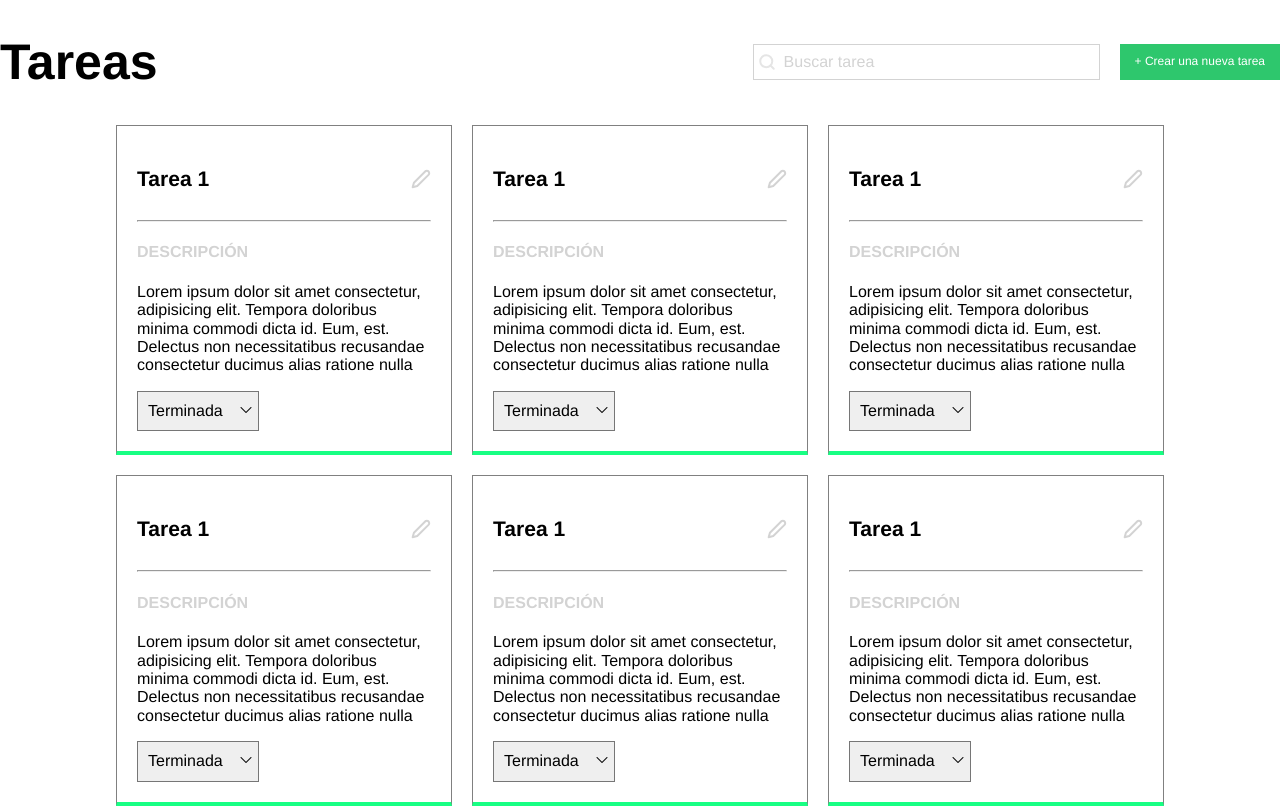
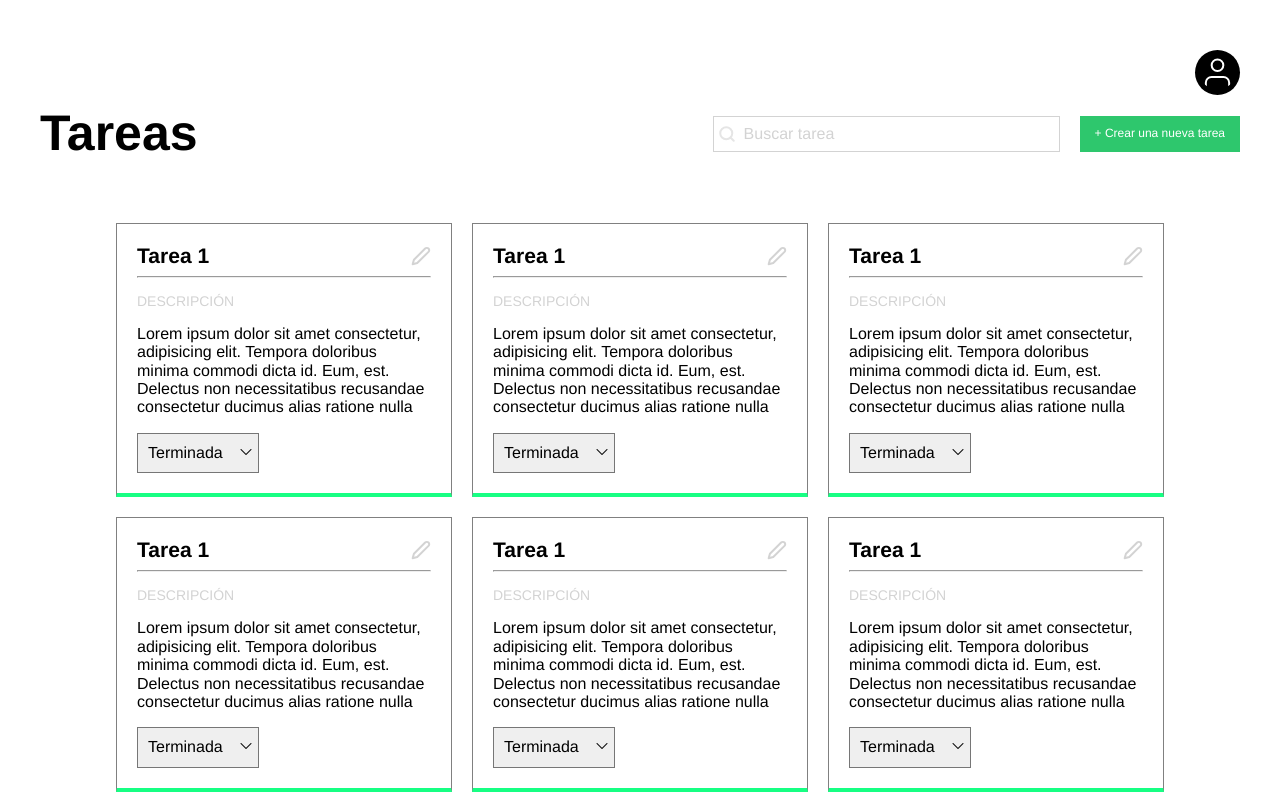
Before and after one commit to franciscovento/academlo-crud-test, a React (Create React App) app: page / in a window 1280 px wide. Shown: the top 808 px of the page. Built offline with nearby package versions, Linux system fonts and the light colour scheme.

Commit message:
instaled react router

```diff
--- a/package.json
+++ b/package.json
@@ -8,6 +8,7 @@
     "@testing-library/user-event": "^13.5.0",
     "react": "^17.0.2",
     "react-dom": "^17.0.2",
+    "react-router-dom": "^6.2.1",
     "react-scripts": "5.0.0",
     "web-vitals": "^2.1.4"
   },
--- a/src/App.js
+++ b/src/App.js
@@ -1,21 +1,19 @@
 import './App.css';
 import Header from './components/header/Header';
 import TaskCard from './components/taskCard/TaskCard';
+import LoginPage from './views/loginPage/LoginPage';
+import AllTasksPage from './views/tasksPage/AllTasksPage';
+import { HashRouter as Router, Routes, Route  } from 'react-router-dom';
+import NotFoundPage from './views/notFoundPage/NotFoundPage';
 
 function App() {
   return (
-    <div className="App container-content">
-      <Header />
-      <div className='taskContainer'>
-      <TaskCard />
-      <TaskCard />
-      <TaskCard />
-      <TaskCard />
-      <TaskCard />
-      <TaskCard />
-      <TaskCard />
-      </div>
-
+    <div className="App">
+        <Routes>
+          <Route path='/' element={<><Header /><AllTasksPage /></>} />
+          <Route path='login' element={<LoginPage />} />
+          <Route path='*' element={<NotFoundPage />} />
+        </Routes>
     </div>
   );
 }
--- a/src/components/header/Header.js
+++ b/src/components/header/Header.js
@@ -4,7 +4,15 @@ import searchIcon from '../../assets/search 1.svg'
 
 const Header = () => {
   return (
-    <div className='header'>
+    <>
+    <div className='header container-content'>
+      <div className='header__top'>
+        <svg width="35" height="35" viewBox="0 0 35 35" fill="none" xmlns="http://www.w3.org/2000/svg">
+        <path d="M29.1666 30.625V27.7083C29.1666 26.1612 28.552 24.6775 27.458 23.5835C26.3641 22.4896 24.8803 21.875 23.3333 21.875H11.6666C10.1195 21.875 8.63576 22.4896 7.5418 23.5835C6.44783 24.6775 5.83325 26.1612 5.83325 27.7083V30.625" stroke="white" stroke-width="2" stroke-linecap="round" stroke-linejoin="round"/>
+        <path d="M17.4998 16.0417C20.7215 16.0417 23.3332 13.43 23.3332 10.2083C23.3332 6.98667 20.7215 4.375 17.4998 4.375C14.2782 4.375 11.6665 6.98667 11.6665 10.2083C11.6665 13.43 14.2782 16.0417 17.4998 16.0417Z" stroke="white" stroke-width="2" stroke-linecap="round" stroke-linejoin="round"/>
+        </svg>
+      </div>
+      <div className='header__bottom'>
         <h1 className='header__title'>Tareas</h1>
         <div className='header__right'>
           <div className='header__rigth__search'>
@@ -14,6 +22,8 @@ const Header = () => {
           <Button> + Crear una nueva tarea</Button>
         </div>
       </div>
+    </div>
+    </>
   )
 }
 
--- a/src/components/header/header.css
+++ b/src/components/header/header.css
@@ -1,4 +1,19 @@
 .header {
+  padding-bottom: 50px;
+}
+.header__top {
+  padding-top: 50px;
+  display: flex;
+  justify-content: flex-end;
+}
+
+.header__top svg {
+  border-radius: 50%;
+  background-color: black;
+  padding: 5px;
+}
+
+.header__bottom {
   display: flex;
   align-items: center;
   justify-content: space-between;
@@ -8,6 +23,7 @@
 .header__title {
   font-size: 50px;
   font-weight: bold;
+  margin: 10px 0;
 }
 
 .header__right {
--- a/src/components/taskCard/taskCard.css
+++ b/src/components/taskCard/taskCard.css
@@ -11,12 +11,19 @@
   font-size: 18px;
 }
 
+.taskCard__top h3 {
+  margin: 0;
+}
+
 .taskCard__description {
 }
 
 .taskCard__description h4 {
   color: #d3d3d3;
   text-transform: uppercase;
+  margin: 15px 0 0 0;
+  font-weight: 400;
+  font-size: 14px;
 }
 
 .taskCard_select {
--- a/src/index.css
+++ b/src/index.css
@@ -354,7 +354,7 @@ template {
 /* !! Custom global css */
 
 .container-content {
-  max-width: 1350px;
+  max-width: 1200px;
   margin: auto;
 }
 
--- a/src/index.js
+++ b/src/index.js
@@ -1,11 +1,24 @@
-import React from 'react';
-import ReactDOM from 'react-dom';
-import App from './App';
+// import React from 'react';
+// import ReactDOM from 'react-dom';
+// import App from './App';
 import './index.css';
+// import render from 'react-dom';
 
-ReactDOM.render(
-  <React.StrictMode>
+// ReactDOM.render(
+//   <React.StrictMode>
+//     <App />
+//   </React.StrictMode>,
+//   document.getElementById('root')
+// );
+
+import { render } from "react-dom";
+import { BrowserRouter } from "react-router-dom";
+import App from "./App";
+
+const rootElement = document.getElementById("root");
+render(
+  <BrowserRouter>
     <App />
-  </React.StrictMode>,
-  document.getElementById('root')
+  </BrowserRouter>,
+  rootElement
 );
--- /dev/null
+++ b/src/views/loginPage/LoginPage.js
@@ -0,0 +1,15 @@
+import './loginPage.css';
+
+
+const LoginPage = () => {
+  return (
+    <div className="loginPage">
+      <div>
+        hola
+      </div>
+
+    </div>
+  )
+}
+
+export default LoginPage
--- /dev/null
+++ b/src/views/notFoundPage/NotFoundPage.js
@@ -0,0 +1,11 @@
+import React from 'react'
+
+const NotFoundPage = () => {
+  return (
+    <div>
+      <h1>404</h1>
+    </div>
+  )
+}
+
+export default NotFoundPage
--- /dev/null
+++ b/src/views/tasksPage/AllTasksPage.js
@@ -0,0 +1,19 @@
+import './allTaskPage.css'
+import TaskCard from "../../components/taskCard/TaskCard"
+
+
+const AllTasksPage = () => {
+  return (
+    <div className='allTaskPage container-content'>
+      <TaskCard />
+      <TaskCard />
+      <TaskCard />
+      <TaskCard />
+      <TaskCard />
+      <TaskCard />
+      <TaskCard />
+    </div>
+  )
+}
+
+export default AllTasksPage
--- /dev/null
+++ b/src/views/tasksPage/allTaskPage.css
@@ -0,0 +1,7 @@
+.allTaskPage {
+  display: grid;
+  grid-template-columns: repeat(auto-fill, minmax(min(100%, 10rem), 21rem));
+  gap: 20px;
+  justify-content: center;
+  padding-bottom: 50px;
+}
```
Also changed, not shown: src/views/loginPage/loginPage.css (added), 1 other file (tests, documents, lock files or other folders). Lines whose indentation alone changed are shown as unchanged.
